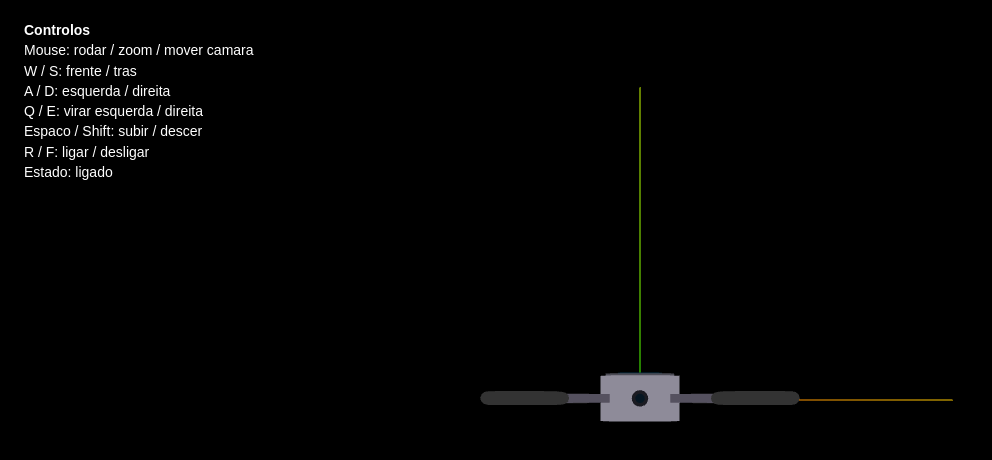
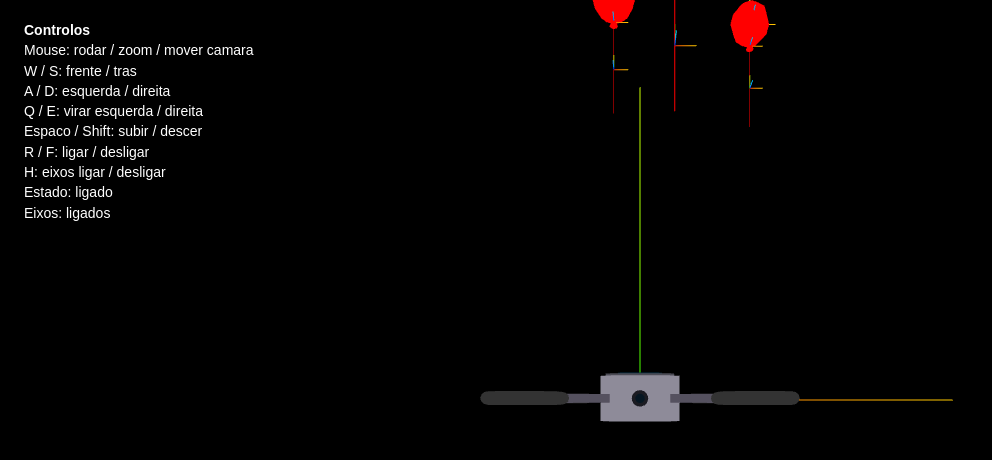
Before and after one commit to tiagobfpinto/grafo-drone, a website built with Vite: page index.html in a window 1280 px wide. Shown: the whole page, without its empty margins (0-992 px from the left). Built offline with nearby package versions, Linux system fonts and the light colour scheme.

Commit message:
feat: Tarefa 3 - Adicionados balões e tecla H no HUD

```diff
--- a/index.html
+++ b/index.html
@@ -34,8 +34,8 @@
   Q / E: virar esquerda / direita<br>
   Espaco / Shift: subir / descer<br>
   R / F: ligar / desligar<br>
-    <span id="drone-status">Estado: ligado</span>
-  </div>
+  H: eixos ligar / desligar<br> <span id="drone-status">Estado: ligado</span><br>
+  <span id="axes-status">Eixos: ligados</span> </div>
 
   <script type="module" src="/src/main.js"></script>
 </body>
--- a/src/main.js
+++ b/src/main.js
@@ -33,6 +33,7 @@ controls.enableDamping = true;
 controls.dampingFactor = 0.05;
 
 const droneStatusElement = document.getElementById("drone-status");
+const axesStatusElement = document.getElementById("axes-status");
 
 function updateDroneStatus(){
     if(!droneStatusElement){
@@ -40,6 +41,13 @@ function updateDroneStatus(){
     }
 
     droneStatusElement.textContent = droneLigado ? "Estado: ligado" : "Estado: desligado";
+}
+function updateAxesStatus(){
+    if(!axesStatusElement){
+        return;
+    }
+
+    axesStatusElement.textContent = axesVisiveis ? "Eixos: ligados" : "Eixos: desligados";
 }
 
 // Cubo
@@ -128,6 +136,7 @@ const inverseDroneRigQuaternion = new THREE.Quaternion();
 let verticalVelocity = 0;
 let yawVelocity = 0;
 let droneLigado = true;
+let axesVisiveis = true;
 let propellerCurrentSpeed = 0;
 
 function createChamferedBoxGeometry(width, height, depth, chamfer){
@@ -369,6 +378,43 @@ drone.add(backRightArm);
 droneRig.add(drone);
 scene.add(droneRig);
 
+// --- TAREFA 3: BALÕES (Código Mínimo) ---
+const balloonHelpers = [];
+const balloonMat = new THREE.MeshBasicMaterial({ color: 0xff0000, wireframe: false });
+
+for (let i = 0; i < 4; i++) { // Pelo menos 4 balões
+    const balloon = new THREE.Group();
+
+    // 1. Corpo (Esfera low-poly)
+    const body = new THREE.Mesh(new THREE.SphereGeometry(0.3, 8, 6), balloonMat);
+
+    // 2. Nó (Cone)
+    const knot = new THREE.Mesh(new THREE.ConeGeometry(0.06, 0.1, 8), balloonMat);
+    knot.position.y = -0.34; // Encostado à base da esfera
+
+    // 3. Fio (Cilindro fininho)
+    const string = new THREE.Mesh(new THREE.CylinderGeometry(0.005, 0.005, 1.2, 4), balloonMat);
+    string.position.y = -0.99; // Abaixo do nó
+
+    // Adicionar AxesHelper a cada peça
+    const hBody = new THREE.AxesHelper(0.4); body.add(hBody);
+    const hKnot = new THREE.AxesHelper(0.2); knot.add(hKnot);
+    const hString = new THREE.AxesHelper(0.2); string.add(hString);
+    balloonHelpers.push(hBody, hKnot, hString);
+
+    // Juntar tudo no grupo do balão
+    balloon.add(body, knot, string);
+
+    // Posição aleatória (Y > 3 garante que fica acima do DroneWatch)
+    balloon.position.set(
+        (Math.random() - 0.5) * 8, // X aleatório
+        3 + Math.random() * 3,     // Y aleatório alto
+        (Math.random() - 0.5) * 8  // Z aleatório
+    );
+    scene.add(balloon);
+}
+// ----------------------------------------
+
 
 //handle de controlos do drone
 const keys = {
@@ -379,7 +425,8 @@ const keys = {
     yawLeft:false,
     yawRight:false,
     up:false,
-    down:false
+    down:false,
+    showAxes: true
 };
 
 function setDroneKey(event, isPressed){
@@ -421,6 +468,19 @@ function setDroneKey(event, isPressed){
             if(isPressed){
                 droneLigado = false;
                 updateDroneStatus();
+            }
+            break;
+        case "KeyH":
+            if(isPressed){
+                axesVisiveis = !axesVisiveis;
+
+                // Aplicar a visibilidade ao helper principal
+                axesHelper.visible = axesVisiveis;
+
+                // Aplicar a visibilidade aos helpers dos balões (da Tarefa 3)
+                balloonHelpers.forEach(h => h.visible = axesVisiveis);
+
+                updateAxesStatus();
             }
             break;
         default:
@@ -528,4 +588,5 @@ function animate() {
 }
 
 updateDroneStatus();
+updateAxesStatus();
 animate();
```
Also changed, not shown: 1 other file. Lines whose indentation alone changed are shown as unchanged.
